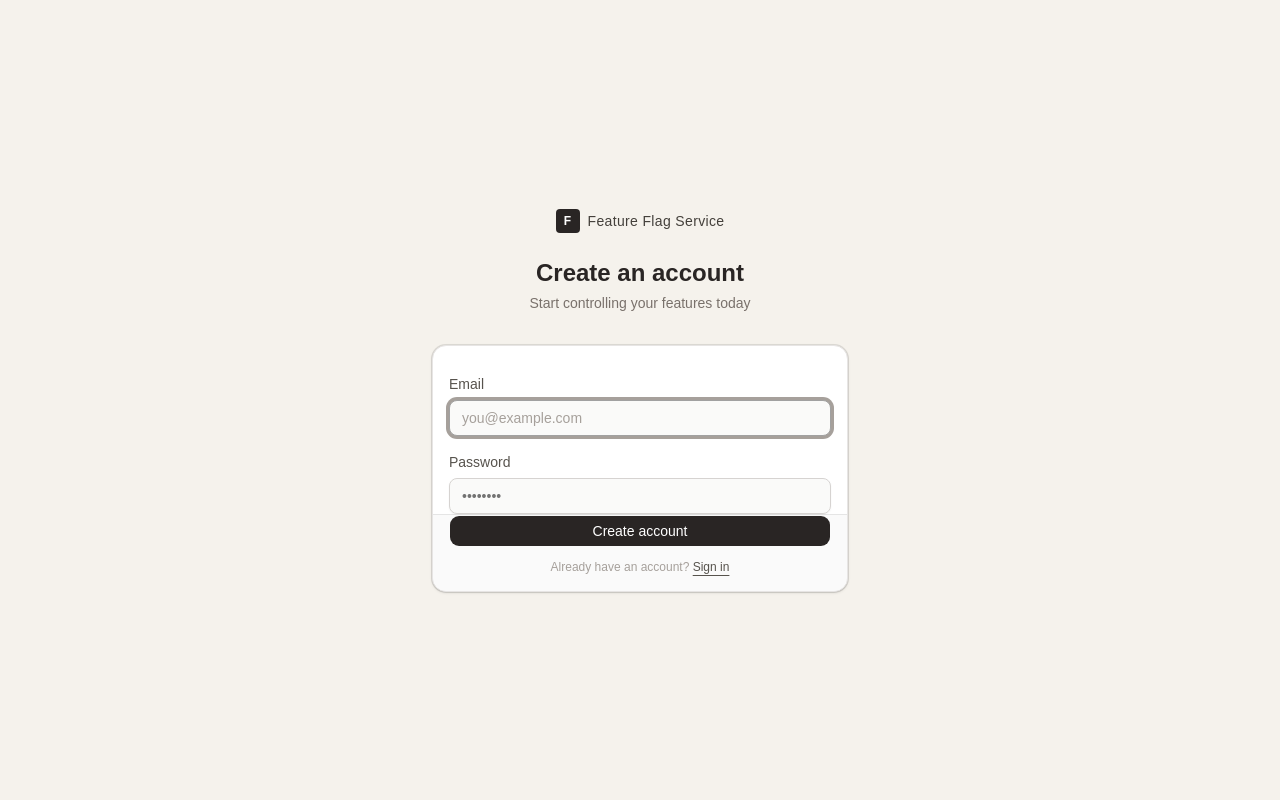
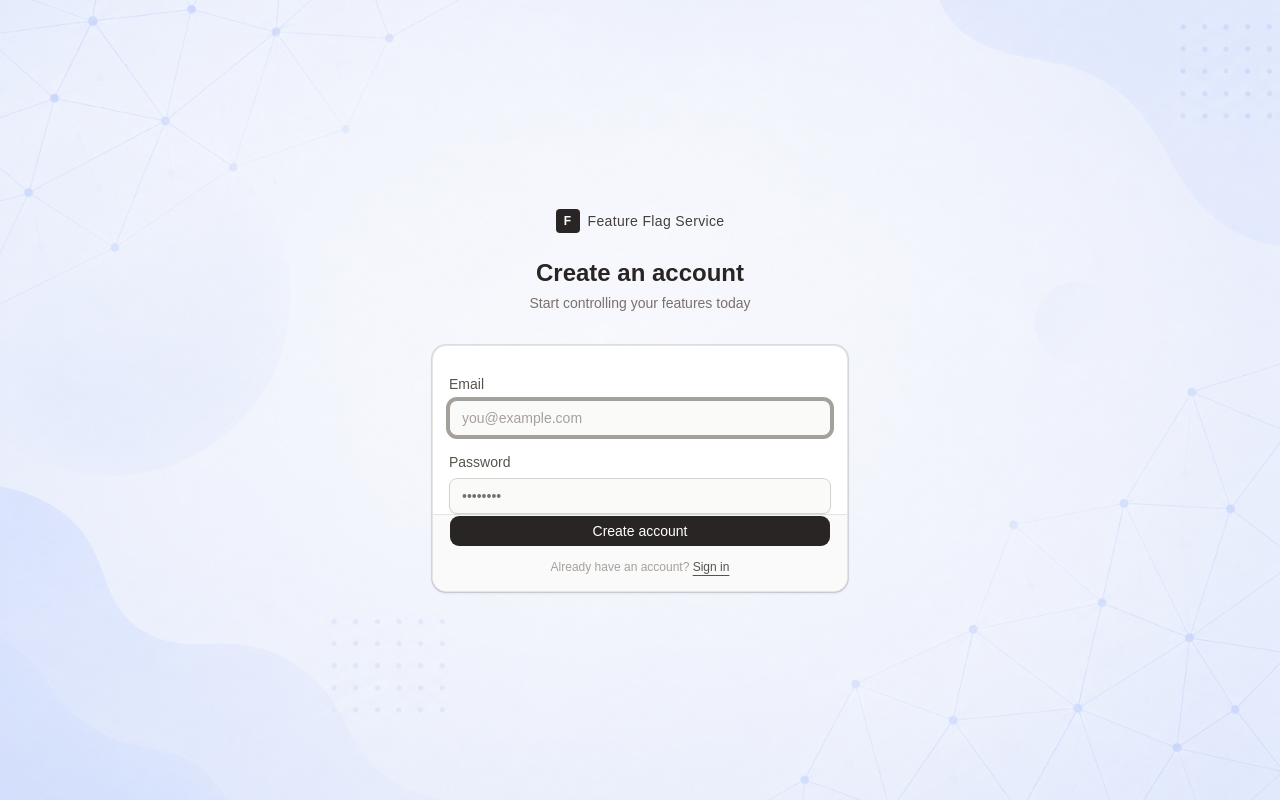
Before and after one commit to Webrowse/feature-flag-service-frontend, a React (Vite) app: page /register in a window 1280 px wide. Built offline with nearby package versions, Linux system fonts and the light colour scheme; no server answers.

Commit message:
feat: Add bg to register and login pages

```diff
--- a/src/pages/LoginPage.tsx
+++ b/src/pages/LoginPage.tsx
@@ -1,6 +1,7 @@
 import { useState } from 'react';
 import type { FormEvent } from 'react';
 import { useNavigate, Link } from 'react-router-dom';
+import bgIdea from '@/assets/bg_idea_2.png';
 import { useAuth } from '../context/AuthContext';
 import { Button } from '@/components/ui/button';
 import { Input } from '@/components/ui/input';
@@ -31,7 +32,15 @@ export default function LoginPage() {
   }
 
   return (
-    <div className="min-h-screen flex items-center justify-center" style={{ backgroundColor: '#eeeae6' }}>
+    <div
+      className="min-h-screen flex items-center justify-center"
+      style={{
+        backgroundImage: `url(${bgIdea})`,
+        backgroundSize: 'cover',
+        backgroundPosition: 'center',
+        backgroundRepeat: 'no-repeat',
+      }}
+    >
       <div className="w-full max-w-md px-4">
         <div className="text-center mb-8">
           <div className="inline-flex items-center gap-2 mb-6">
--- a/src/pages/RegisterPage.tsx
+++ b/src/pages/RegisterPage.tsx
@@ -1,6 +1,7 @@
 import { useState } from 'react';
 import type { FormEvent } from 'react';
 import { useNavigate, Link } from 'react-router-dom';
+import bgIdea from '@/assets/bg_idea_2.png';
 import { useAuth } from '../context/AuthContext';
 import { Button } from '@/components/ui/button';
 import { Input } from '@/components/ui/input';
@@ -31,7 +32,15 @@ export default function RegisterPage() {
   }
 
   return (
-    <div className="min-h-screen flex items-center justify-center" style={{ backgroundColor: '#F5F2EC' }}>
+    <div
+      className="min-h-screen flex items-center justify-center"
+      style={{
+        backgroundImage: `url(${bgIdea})`,
+        backgroundSize: 'cover',
+        backgroundPosition: 'center',
+        backgroundRepeat: 'no-repeat',
+      }}
+    >
       <div className="w-full max-w-md px-4">
         <div className="text-center mb-8">
           <div className="inline-flex items-center gap-2 mb-6">
```
